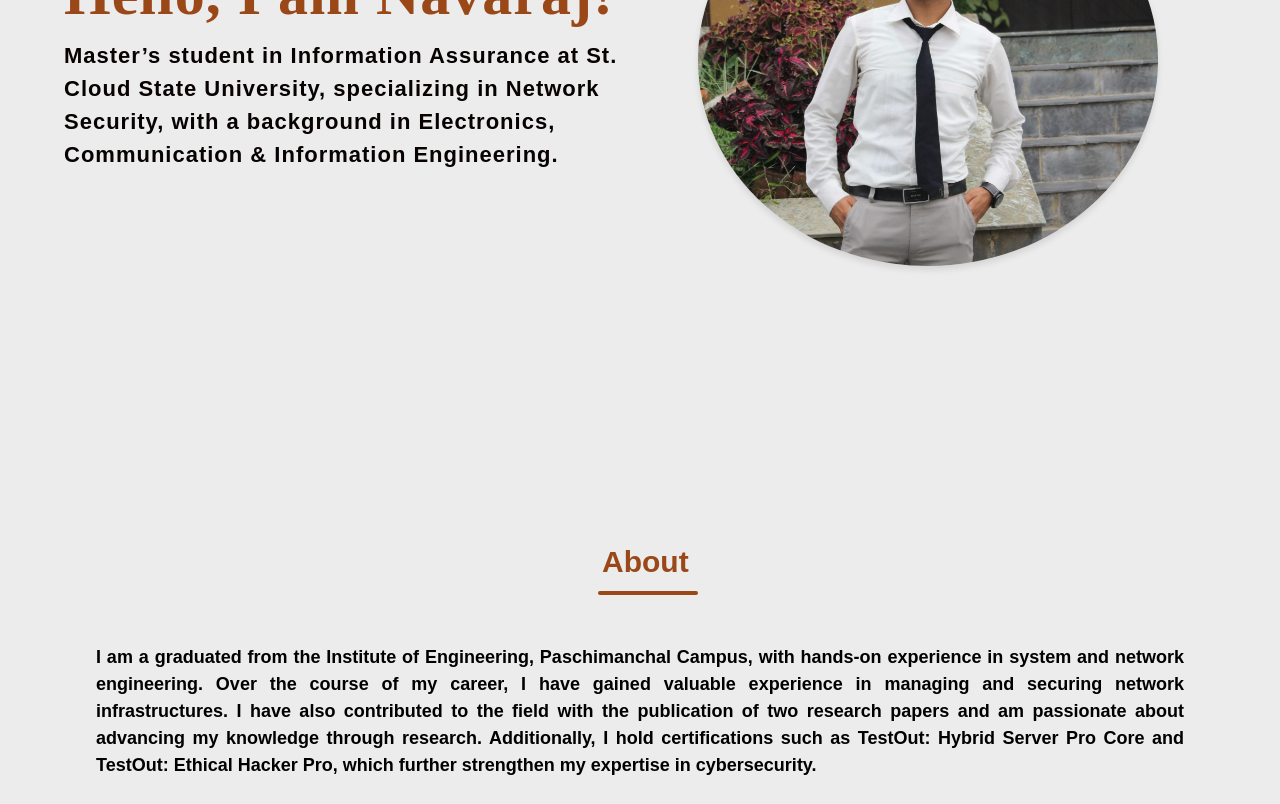
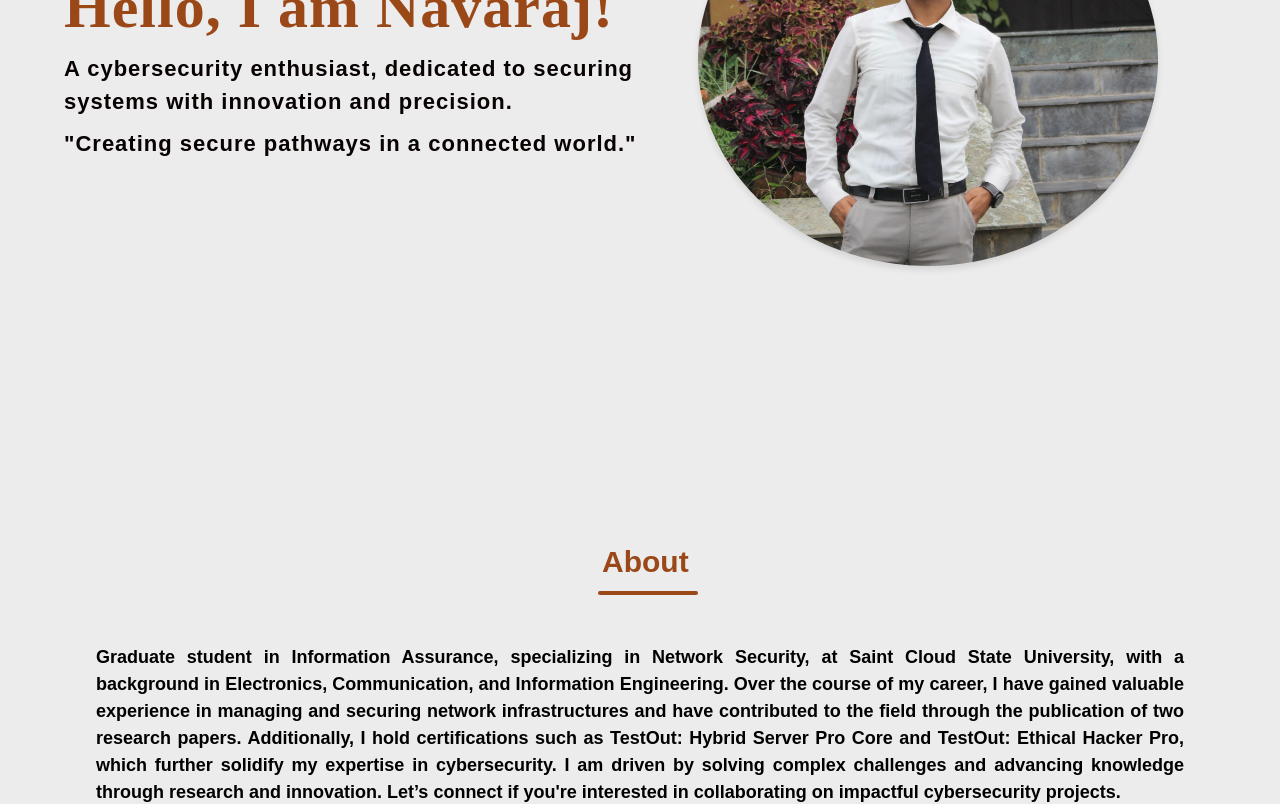
Before and after one commit to Navaraj-Poudel/Portfolio_Website, a React (Create React App) app: page / in a window 1280 px wide. Shown: the part 420-1224 px from the top of the page. Built offline with nearby package versions, Linux system fonts and the light colour scheme.

Commit message:
about section modification

```diff
--- a/src/Component/About/About.js
+++ b/src/Component/About/About.js
@@ -17,11 +17,10 @@ const About = () => {
         <div className="aboutsection">
           <div className="aboutmyself">
             <p>
-            I am a graduated from the Institute of Engineering, Paschimanchal Campus,
-            with hands-on experience in system and network engineering. Over the course of my career,
-             I have gained valuable experience in managing and securing network infrastructures.
-             I have also contributed to the field with the publication of two research papers and am passionate about advancing my knowledge through research.
-             Additionally, I hold certifications such as TestOut: Hybrid Server Pro Core and TestOut: Ethical Hacker Pro, which further strengthen my expertise in cybersecurity.
+            Graduate student in Information Assurance, specializing in Network Security, at Saint Cloud State University, with a background in Electronics, Communication, and Information Engineering.
+             Over the course of my career, I have gained valuable experience in managing and securing network infrastructures and have contributed to the field through the publication of two research papers.
+              Additionally, I hold certifications such as TestOut: Hybrid Server Pro Core and TestOut: Ethical Hacker Pro, which further solidify my expertise in cybersecurity. I am driven by solving complex challenges and advancing knowledge through research and innovation.
+              Let’s connect if you're interested in collaborating on impactful cybersecurity projects.
             </p>
           </div> <br/>
 
--- a/src/Component/About/style.css
+++ b/src/Component/About/style.css
@@ -49,12 +49,13 @@
 
   .aboutmyself p {
     font-size: 1.8rem;
-    font-weight: 600;
+    font-weight: 550;
     text-align: justify;
     color: black;
     /* opacity: 80%; */
     margin-top: 1rem;
-    font-family: sans-serif;
+    font-family: 'Fira Sans', sans-serif;
+    /* font-family: sans-serif; */
 
   }
 
--- a/src/Component/Home/Home.js
+++ b/src/Component/Home/Home.js
@@ -18,8 +18,12 @@ const Home = () => {
         <div className='home-details' data-aos="fade-right" data-aos-duration="1000">
           <p>
             <strong>Hello, I am Navaraj!</strong><br />
-            Master’s student in Information Assurance at St. Cloud State University,
-            specializing in Network Security, with a background in Electronics, Communication & Information Engineering.
+            A cybersecurity enthusiast,
+                dedicated to securing systems
+              with innovation and precision. <br/>
+              <h2>
+              "Creating secure pathways in a connected world."
+</h2>
           </p>
         </div>
 
--- a/src/Component/Home/style.css
+++ b/src/Component/Home/style.css
@@ -32,12 +32,19 @@ body {
   font-size: 6rem; /* Increased font size for the name */
   color: rgb(155, 72, 25);
   font-family: "YADK4O60vp0 0", auto;
+
 }
 
 .home-details p {
   margin-top: 1rem;
   font-size: 2.2rem; /* Increased font size for description */
   color: #080202;
+}
+.home-details h2{
+  margin-top: 1.3rem;
+  font-size: 2.2rem; /* Increased font size for description */
+  color: #080202;
+    font-weight: 600;
 }
 
 .homeimages {
```
